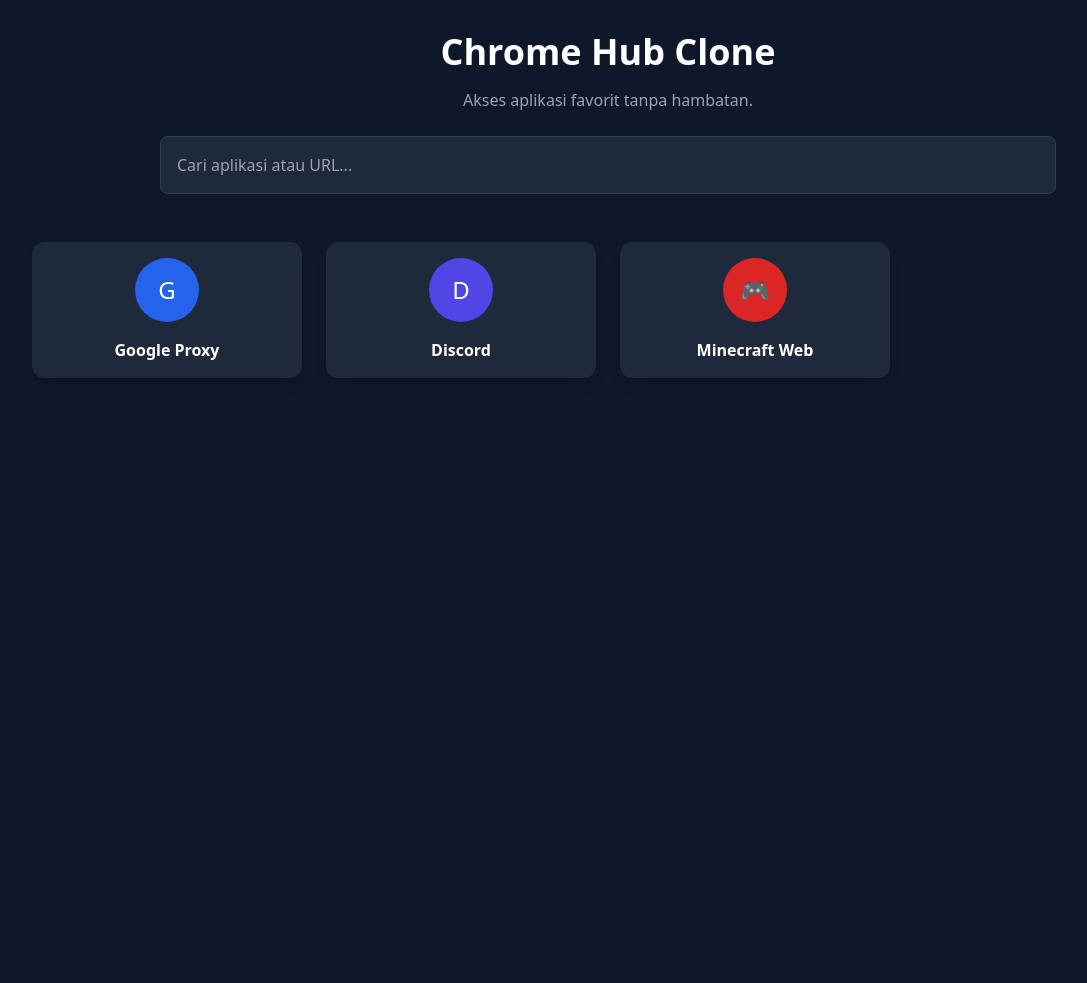
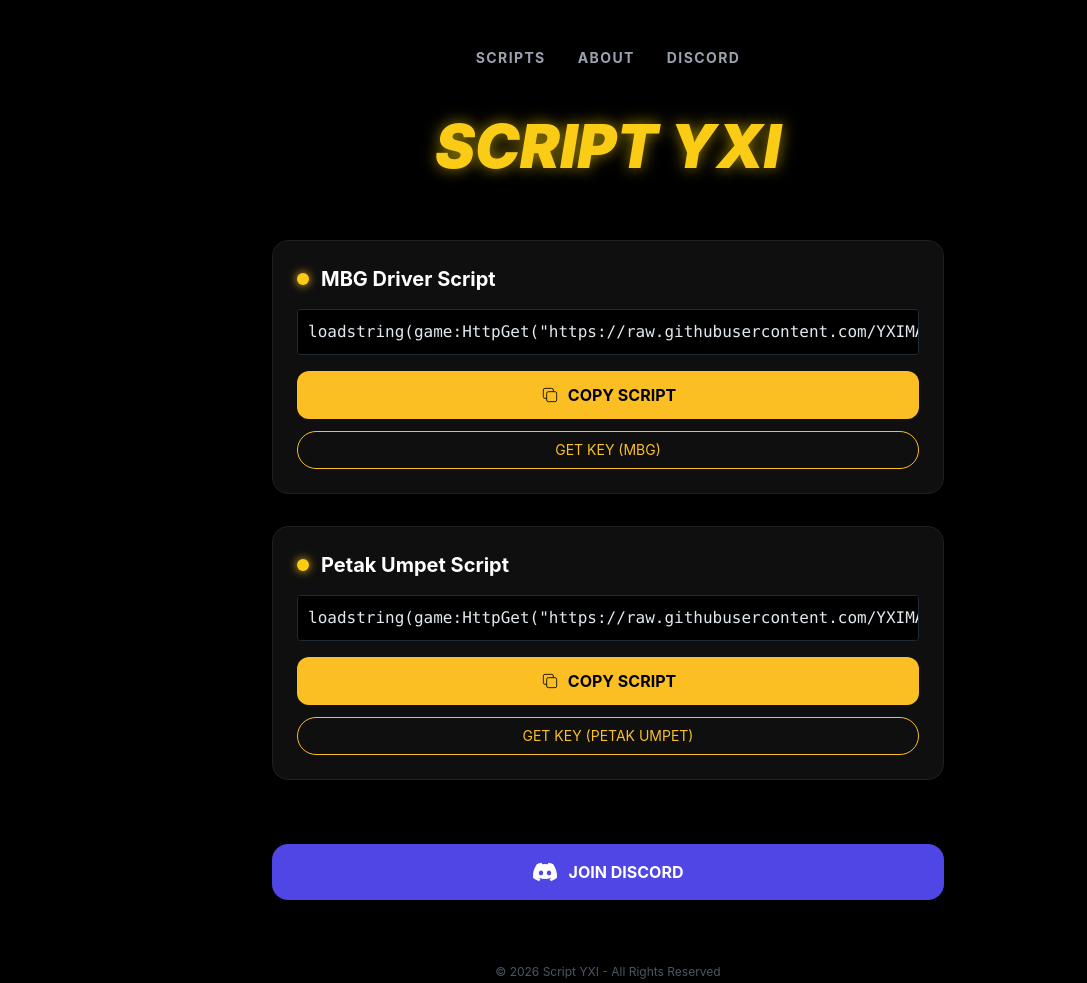
Before and after one commit to YXIMAY/script.yxi.io, a plain HTML site: page index.html in a window 1280 px wide. Shown: the whole page, without its empty margins (32-1119 px from the left). Before the commit the page ends 800 px from the top, so only its background shows below. Drawn offline with nearby package versions, Linux system fonts and the light colour scheme.

Commit message:
index.html

```diff
--- a/index.html
+++ b/index.html
@@ -3,56 +3,97 @@
 <head>
     <meta charset="UTF-8">
     <meta name="viewport" content="width=device-width, initial-scale=1.0">
-    <title id="tab-title">Portal Media</title>
-    <link id="tab-icon" rel="icon" type="image/x-icon" href="https://www.google.com/favicon.ico">
+    <title>Script YXI</title>
     <script src="https://cdn.tailwindcss.com"></script>
     <style>
-        body { background-color: #0f172a; color: white; }
-        .card:hover { transform: translateY(-5px); transition: 0.3s; }
+        body { background-color: #000000; color: #ffffff; font-family: 'Inter', sans-serif; }
+        .glow-text { text-shadow: 0 0 15px rgba(255, 215, 0, 0.6); }
+        .glow-dot { box-shadow: 0 0 10px #fbbf24; }
+        .card { background-color: #0f0f0f; border: 1px solid #1f1f1f; }
+        .yellow-btn { background-color: #fbbf24; color: #000; font-weight: bold; }
+        .yellow-btn:hover { background-color: #f59e0b; }
+        .outline-btn { border: 1px solid #fbbf24; color: #fbbf24; }
+        .outline-btn:hover { background-color: #fbbf24; color: #000; }
+        code { background-color: #000; color: #e2e8f0; border-radius: 4px; padding: 10px; display: block; overflow-x: auto; white-space: nowrap; font-size: 0.85rem; }
     </style>
 </head>
-<body class="p-8">
+<body class="min-h-screen p-6 md:p-12">
 
-    <header class="max-w-4xl mx-auto text-center mb-12">
-        <h1 class="text-4xl font-bold mb-4">Chrome Hub Clone</h1>
-        <p class="text-gray-400 mb-6">Akses aplikasi favorit tanpa hambatan.</p>
-        <input type="text" placeholder="Cari aplikasi atau URL..."
-               class="w-full p-4 rounded-lg bg-slate-800 border border-slate-700 focus:outline-none focus:ring-2 focus:ring-blue-500">
+    <nav class="flex justify-center gap-8 mb-12 text-sm font-bold tracking-widest uppercase text-gray-400">
+        <a href="#" class="hover:text-yellow-400 transition">SCRIPTS</a>
+        <a href="#" class="hover:text-yellow-400 transition">ABOUT</a>
+        <a href="https://discord.gg/kudM2twV" class="hover:text-yellow-400 transition">DISCORD</a>
+    </nav>
+
+    <header class="text-center mb-16">
+        <h1 class="text-5xl md:text-6xl font-black glow-text text-yellow-400 italic uppercase">Script YXI</h1>
     </header>
 
-    <main class="max-w-6xl mx-auto grid grid-cols-2 md:grid-cols-4 gap-6">
+    <main class="max-w-2xl mx-auto space-y-8">
 
-        <div class="card bg-slate-800 p-4 rounded-xl text-center cursor-pointer shadow-lg" onclick="launchApp('https://www.google.com')">
-            <div class="w-16 h-16 bg-blue-600 rounded-full mx-auto mb-4 flex items-center justify-center text-2xl">G</div>
-            <h3 class="font-semibold">Google Proxy</h3>
+        <div class="card p-6 rounded-2xl shadow-2xl">
+            <div class="flex items-center gap-3 mb-4">
+                <div class="w-3 h-3 bg-yellow-400 rounded-full glow-dot"></div>
+                <h2 class="text-xl font-bold">MBG Driver Script</h2>
+            </div>
+
+            <code class="mb-4 border border-gray-800">
+                loadstring(game:HttpGet("https://raw.githubusercontent.com/YXIMAY/scMBG/refs/heads/main/obfuscated_script-1778236945934.lua.txt"))()
+            </code>
+
+            <div class="flex flex-col gap-3">
+                <button onclick="copyScript('loadstring(game:HttpGet(&quot;https://raw.githubusercontent.com/YXIMAY/scMBG/refs/heads/main/obfuscated_script-1778236945934.lua.txt&quot;))()')"
+                        class="yellow-btn py-3 rounded-xl flex items-center justify-center gap-2 transition uppercase">
+                    <svg class="w-5 h-5" fill="none" stroke="currentColor" viewBox="0 0 24 24"><path d="M8 16H6a2 2 0 01-2-2V6a2 2 0 012-2h8a2 2 0 012 2v2m-6 12h8a2 2 0 002-2v-8a2 2 0 00-2-2h-8a2 2 0 00-2 2v8a2 2 0 002 2z"></path></svg>
+                    Copy Script
+                </button>
+                <a href="https://sfl.gl/Rw9aVuG" target="_blank" class="outline-btn py-2 rounded-full text-center text-sm transition uppercase">
+                    Get Key (MBG)
+                </a>
+            </div>
         </div>
 
-        <div class="card bg-slate-800 p-4 rounded-xl text-center cursor-pointer shadow-lg" onclick="launchApp('https://discord.com')">
-            <div class="w-16 h-16 bg-indigo-600 rounded-full mx-auto mb-4 flex items-center justify-center text-2xl">D</div>
-            <h3 class="font-semibold">Discord</h3>
+        <div class="card p-6 rounded-2xl shadow-2xl">
+            <div class="flex items-center gap-3 mb-4">
+                <div class="w-3 h-3 bg-yellow-400 rounded-full glow-dot"></div>
+                <h2 class="text-xl font-bold">Petak Umpet Script</h2>
+            </div>
+
+            <code class="mb-4 border border-gray-800">
+                loadstring(game:HttpGet("https://raw.githubusercontent.com/YXIMAY/scMBG/refs/heads/main/PetakUmpet"))()
+            </code>
+
+            <div class="flex flex-col gap-3">
+                <button onclick="copyScript('loadstring(game:HttpGet(&quot;https://raw.githubusercontent.com/YXIMAY/scMBG/refs/heads/main/PetakUmpet&quot;))()')"
+                        class="yellow-btn py-3 rounded-xl flex items-center justify-center gap-2 transition uppercase">
+                    <svg class="w-5 h-5" fill="none" stroke="currentColor" viewBox="0 0 24 24"><path d="M8 16H6a2 2 0 01-2-2V6a2 2 0 012-2h8a2 2 0 012 2v2m-6 12h8a2 2 0 002-2v-8a2 2 0 00-2-2h-8a2 2 0 00-2 2v8a2 2 0 002 2z"></path></svg>
+                    Copy Script
+                </button>
+                <a href="https://sfl.gl/aWKdnc" target="_blank" class="outline-btn py-2 rounded-full text-center text-sm transition uppercase">
+                    Get Key (Petak Umpet)
+                </a>
+            </div>
         </div>
 
-        <div class="card bg-slate-800 p-4 rounded-xl text-center cursor-pointer shadow-lg">
-            <div class="w-16 h-16 bg-red-600 rounded-full mx-auto mb-4 flex items-center justify-center text-2xl">🎮</div>
-            <h3 class="font-semibold">Minecraft Web</h3>
+        <div class="pt-8">
+            <a href="https://discord.gg/kudM2twV" target="_blank"
+               class="w-full bg-indigo-600 hover:bg-indigo-700 text-white font-bold py-4 rounded-2xl flex items-center justify-center gap-3 transition shadow-lg">
+                <svg class="w-6 h-6" fill="currentColor" viewBox="0 0 24 24"><path d="M20.317 4.37a19.791 19.791 0 00-4.885-1.515.074.074 0 00-.079.037c-.21.375-.444.864-.608 1.25a18.27 18.27 0 00-5.487 0 12.64 12.64 0 00-.617-1.25.077.077 0 00-.079-.037 19.736 19.736 0 00-4.885 1.515.069.069 0 00-.032.027C.533 9.048-.32 13.58.099 18.057a.082.082 0 00.031.057 19.9 19.9 0 005.993 3.03.078.078 0 00.084-.028 14.09 14.09 0 001.226-1.994.076.076 0 00-.041-.106 13.107 13.107 0 01-1.872-.892.077.077 0 01-.008-.128 10.2 10.2 0 00.372-.292.074.074 0 01.077-.01c3.928 1.793 8.18 1.793 12.062 0a.074.074 0 01.078.01c.12.098.246.198.373.292a.077.077 0 01-.006.127 12.299 12.299 0 01-1.873.892.077.077 0 00-.041.107c.36.698.772 1.362 1.225 1.993a.076.076 0 00.084.028 19.839 19.839 0 006.002-3.03.077.077 0 00.032-.054c.5-5.177-.838-9.674-3.54-13.66a.061.061 0 00-.031-.03zM8.02 15.33c-1.183 0-2.157-1.085-2.157-2.419 0-1.333.955-2.419 2.157-2.419 1.21 0 2.176 1.096 2.157 2.42 0 1.333-.956 2.418-2.157 2.418zm7.975 0c-1.183 0-2.157-1.085-2.157-2.419 0-1.333.955-2.419 2.157-2.419 1.21 0 2.176 1.096 2.157 2.42 0 1.333-.946 2.418-2.157 2.418z"/></svg>
+                JOIN DISCORD
+            </a>
         </div>
 
     </main>
 
+    <footer class="mt-16 text-center text-gray-600 text-xs">
+        &copy; 2026 Script YXI - All Rights Reserved
+    </footer>
+
     <script>
-        // Fungsi Tab Cloaking (Menyamarkan tab saat pindah fokus)
-        window.onblur = function () {
-            document.getElementById('tab-title').innerText = 'Google Drive';
-            document.getElementById('tab-icon').href = 'https://ssl.gstatic.com/docs/doclist/images/drive_2022q3_32dp.png';
-        };
-        window.onfocus = function () {
-            document.getElementById('tab-title').innerText = 'Portal Media';
-            document.getElementById('tab-icon').href = 'https://www.google.com/favicon.ico';
-        };
-
-        // Fungsi untuk membuka aplikasi (nanti dihubungkan ke proxy)
-        function launchApp(url) {
-            alert("Membuka: " + url + "\n(Di sini Anda perlu menghubungkan backend Proxy seperti Ultraviolet)");
+        function copyScript(text) {
+            navigator.clipboard.writeText(text).then(() => {
+                alert("Script berhasil disalin ke clipboard!");
+            });
         }
     </script>
 </body>
```
